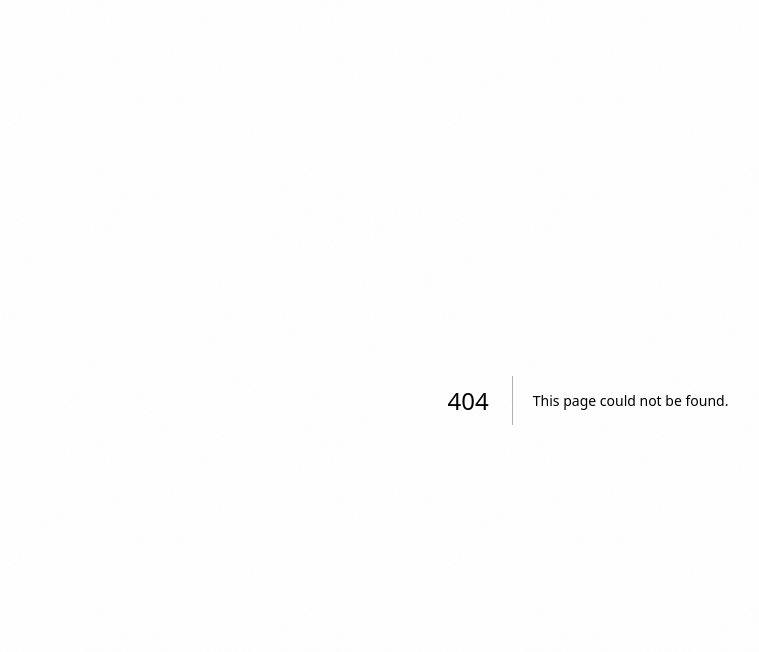
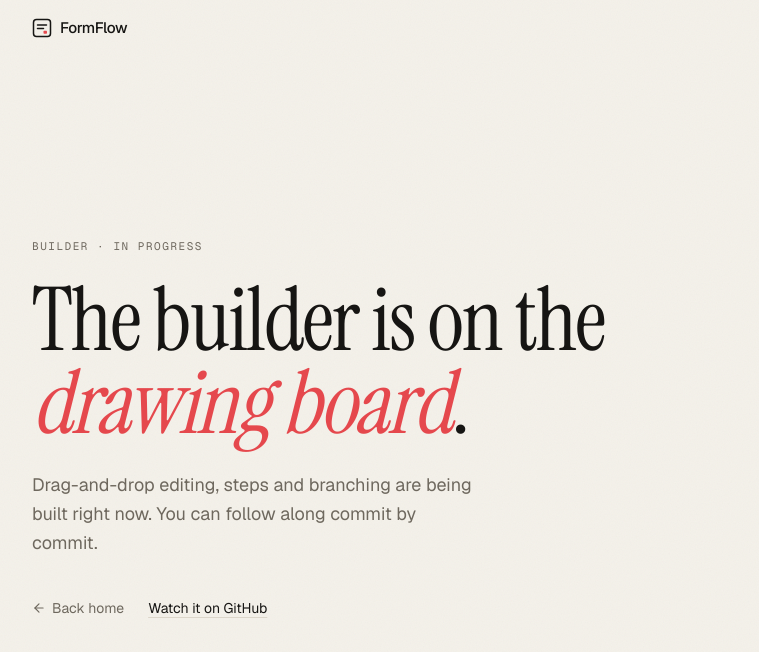
Before and after one commit to nahenu/form-flow, a Next.js app: page /dashboard in a window 1280 px wide. Before the commit this address had no page. Shown: the top 652 px of the page, without its empty margins (52-811 px from the left). Built offline with nearby package versions, Linux system fonts and the light colour scheme; no server answers.

Commit message:
Add builder placeholder route

```diff
--- /dev/null
+++ b/src/app/dashboard/page.tsx
@@ -0,0 +1,34 @@
+import type { Metadata } from "next";
+import Link from "next/link";
+import { ArrowLeft } from "lucide-react";
+import { Logo } from "@/components/marketing/logo";
+import { site } from "@/lib/site";
+
+export const metadata: Metadata = { title: "Builder" };
+
+export default function DashboardPage() {
+  return (
+    <main className="mx-auto flex w-full max-w-6xl flex-1 flex-col px-5">
+      <div className="flex h-14 items-center">
+        <Logo />
+      </div>
+      <div className="flex flex-1 flex-col justify-center py-24">
+        <span className="eyebrow">Builder · in progress</span>
+        <h1 className="mt-6 max-w-2xl font-display text-[clamp(3rem,7vw,5.5rem)]">
+          The builder is on the <em className="text-brand">drawing board</em>.
+        </h1>
+        <p className="mt-6 max-w-md text-lg leading-relaxed text-muted-foreground">
+          Drag-and-drop editing, steps and branching are being built right now. You can follow along commit by commit.
+        </p>
+        <div className="mt-10 flex gap-6 text-sm">
+          <Link href="/" className="inline-flex items-center gap-1.5 text-muted-foreground hover:text-foreground">
+            <ArrowLeft className="size-3.5" /> Back home
+          </Link>
+          <a href={site.repo} target="_blank" rel="noreferrer" className="underline decoration-rule underline-offset-4 hover:decoration-foreground">
+            Watch it on GitHub
+          </a>
+        </div>
+      </div>
+    </main>
+  );
+}
```
